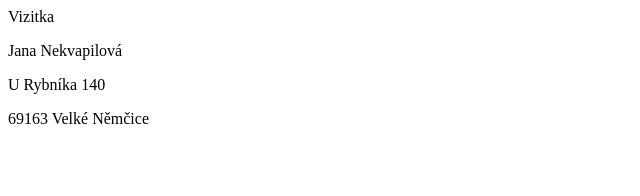
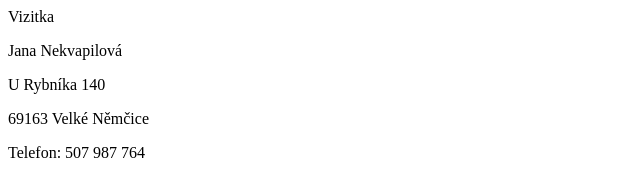
Before and after one commit to Nekvaja/cviceni-vizitka, a plain HTML site: page index.html in a window 1280 px wide. Shown: the whole page, without its empty margins (0-640 px from the left). Drawn offline with Linux system fonts and the light colour scheme.

Commit message:
přidání telefonního čísla

```diff
--- a/index.html
+++ b/index.html
@@ -13,5 +13,7 @@
     <p> U Rybníka 140</p>
     <p> 69163 Velké Němčice</p>
 
+    <p>Telefon: 507 987 764</p>
+
 </body>
 </html>
```
